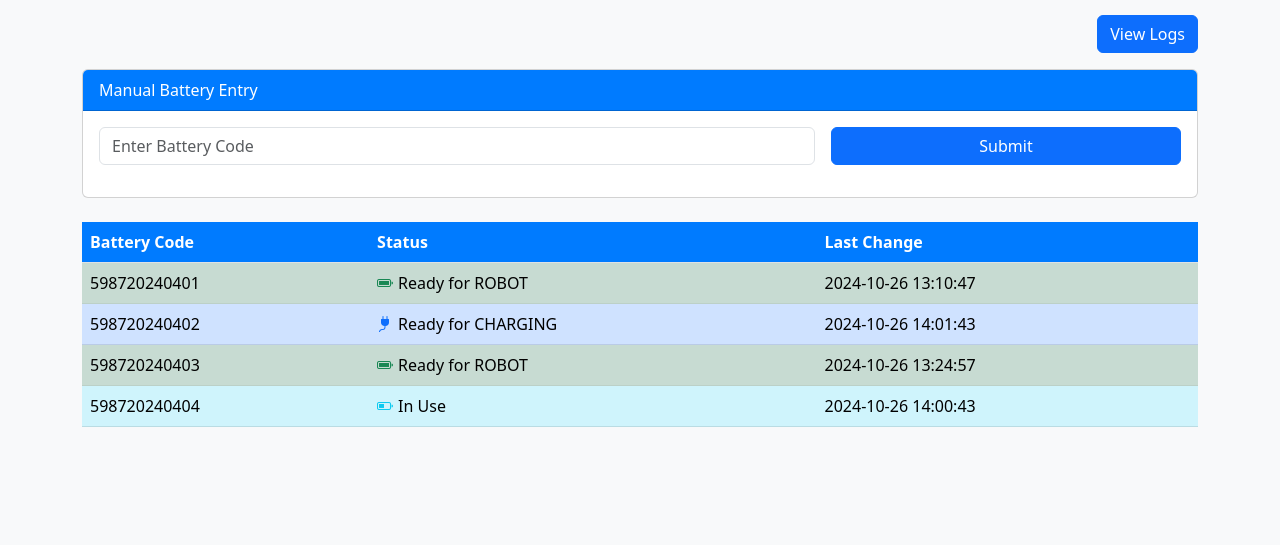
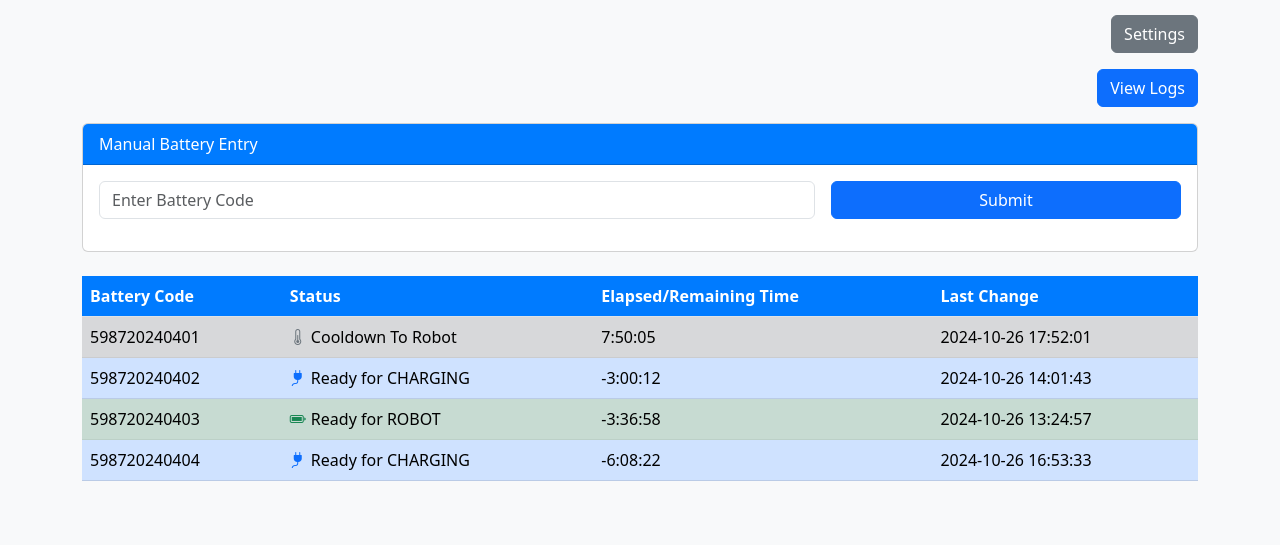
Before and after one commit to Team302/Battery-Logger-5987, a Flask app: page / in a window 1280 px wide. Shown: the part 403-948 px from the top of the page. Before the commit the page ends 830 px from the top, so only its background shows below. Run offline with Flask 3, Linux system fonts and the light colour scheme.

Commit message:
added Elapsed/Remaining Time

```diff
--- a/battery_status.json
+++ b/battery_status.json
@@ -1 +1 @@
-{"598720240401": {"status": "Ready for ROBOT", "last_change": "2024-10-26 13:10:47"}, "598720240402": {"status": "Ready for CHARGING", "last_change": "2024-10-26 14:01:43"}, "598720240403": {"status": "Ready for ROBOT", "last_change": "2024-10-26 13:24:57"}, "598720240404": {"status": "In Use", "last_change": "2024-10-26 14:00:43"}}
+{"598720240401": {"status": "Cooldown To Robot", "last_change": "2024-10-26 17:52:01"}, "598720240402": {"status": "Ready for CHARGING", "last_change": "2024-10-26 14:01:43"}, "598720240403": {"status": "Ready for ROBOT", "last_change": "2024-10-26 13:24:57"}, "598720240404": {"status": "Ready for CHARGING", "last_change": "2024-10-26 16:53:33"}}
--- a/main.py
+++ b/main.py
@@ -21,7 +21,8 @@
 # Create a lock for thread safety
 battery_status_lock = threading.Lock()
 
-COOLDOWN_DURATION_TIME = 10 #minutes
+COOLDOWN_DURATION_TIME = 3600 #seconds
+
 # Battery status tracking dictionary
 battery_status = {}
 
@@ -79,22 +80,19 @@
 def update_battery_status(barcode_data, new_status):
     battery_status[barcode_data] = {
         'status': new_status,
+        'display_time' : timedelta(0),
         'last_change': datetime.now()
     }
     print(
         f"[update_battery_status] Battery {barcode_data} status updated to {new_status} at {battery_status[barcode_data]['last_change']}")
 
 
-# Check if battery can change status based on 10-minute wait rule
 def can_change_status(barcode_data, new_status):
     with battery_status_lock:
         if barcode_data in battery_status:
             last_status = battery_status[barcode_data]['status']
             last_change = battery_status[barcode_data]['last_change']
 
-            # Check 10-minute wait from last status change
-            if datetime.now() - last_change < timedelta(minutes=10):
-                return False
 
             # Logic to enforce allowed transitions
             valid_transitions = {
@@ -121,7 +119,7 @@
 def scan_barcode():
     print("Starting barcode scanning...")
     scanned_barcodes = {}
-    cooldown_time = 5
+    cooldown_time = 2
 
     while True:
         ret, frame = cap.read()
@@ -176,39 +174,39 @@
 
 # Background thread to auto-update cooldown statuses
 def auto_update_cooldown_statuses():
-    COOLDOWN_DURATION = timedelta(minutes=COOLDOWN_DURATION_TIME)
-    print("Starting cooldown status updater...")
     while True:
-        try:
-            print(f"[{datetime.now()}] Auto-update thread is running.")
-            with battery_status_lock:
-                for barcode_data, data in list(battery_status.items()):
-                    status = data['status']
-                    last_change = data['last_change']
-                    elapsed_time = datetime.now() - last_change
-                    print(
-                        f"[auto_update_cooldown_statuses] Battery {barcode_data}: Status = {status}, Elapsed Time = {elapsed_time}, Cooldown Duration = {COOLDOWN_DURATION}")
+        with battery_status_lock:
+            for barcode_data, data in battery_status.items():
+                status = data['status']
+                last_change = data['last_change']
+                current_time = datetime.now()
 
-                    # Check for "Cooldown To Robot" with refined condition
-                    if status == "Cooldown To Robot" and elapsed_time >= COOLDOWN_DURATION:
-                        new_status = "Ready for ROBOT"
-                        battery_info = parse_battery_code(barcode_data)
-                        log_to_csv(barcode_data, battery_info, new_status)
+                if status in ["Cooldown To Robot", "Cooldown To Charge"]:
+                    # Calculate remaining cooldown time as a countdown timer
+                    elapsed_time = current_time - last_change
+                    display_time = max(timedelta(seconds=COOLDOWN_DURATION_TIME) - elapsed_time, timedelta(0))
+                    hours = int(display_time.total_seconds() // 3600)
+                    minutes = int((display_time.total_seconds() % 3600) // 60)
+                    seconds = int(display_time.total_seconds() % 60)
+
+                    battery_status[barcode_data]['display_time'] = f"{hours}:{minutes:02}:{seconds:02}"
+
+                    # If countdown reaches zero, change status to ready
+                    if display_time == timedelta(0):
+                        new_status = "Ready for ROBOT" if status == "Cooldown To Robot" else "Ready for CHARGING"
                         update_battery_status(barcode_data, new_status)
-                        print(
-                            f"[auto_update_cooldown_statuses] Battery {barcode_data} automatically updated to {new_status}")
 
-                    # Check for "Cooldown To Charge"
-                    elif status == "Cooldown To Charge" and elapsed_time >= COOLDOWN_DURATION:
-                        new_status = "Ready for CHARGING"
-                        battery_info = parse_battery_code(barcode_data)
-                        log_to_csv(barcode_data, battery_info, new_status)
-                        update_battery_status(barcode_data, new_status)
-                        print(
-                            f"[auto_update_cooldown_statuses] Battery {barcode_data} automatically updated to {new_status}")
-        except Exception as e:
-            print(f"Exception in auto_update_cooldown_statuses: {e}")
-        time.sleep(5)
+                else:
+                    # Show elapsed time as a timer going up
+                    elapsed_time = current_time - last_change
+                    hours = int(elapsed_time.total_seconds() // 3600)
+                    minutes = int((elapsed_time.total_seconds() % 3600) // 60)
+                    seconds = int(elapsed_time.total_seconds() % 60)
+
+                    battery_status[barcode_data]['display_time'] = f"{hours}:{minutes:02}:{seconds:02}"
+
+        time.sleep(1)  # Check every second for countdown accuracy
+
 
 
 # Flask route to display battery statuses
@@ -219,7 +217,7 @@
             {
                 'battery_code': code,
                 'status': data['status'],
-                'last_change': data['last_change'].strftime("%Y-%m-%d %H:%M:%S")
+                'display_time': data.get('display_time', '00:00:00')  # Display formatted time (either elapsed or remaining)
             } for code, data in battery_status.items()
         ]
     return render_template('index.html', batteries=battery_info)
@@ -278,6 +276,7 @@
             {
                 'battery_code': code,
                 'status': data['status'],
+                'display_time' : str(data['display_time']),
                 'last_change': data['last_change'].strftime("%Y-%m-%d %H:%M:%S")
             } for code, data in battery_status.items()
         ]
@@ -303,18 +302,36 @@
                     mimetype='multipart/x-mixed-replace; boundary=frame')
 
 def generate_frames():
+    # Apply the resolution setting to the camera
+    cap.set(cv2.CAP_PROP_FRAME_WIDTH, 640)
+    cap.set(cv2.CAP_PROP_FRAME_HEIGHT, 480)
+
     while True:
-        success, frame = cap.read()  # Capture frame-by-frame
+        success, frame = cap.read()
         if not success:
             break
         else:
-            # Encode the frame in JPEG format
             ret, buffer = cv2.imencode('.jpg', frame)
             frame = buffer.tobytes()
-
-            # Use yield to create a generator and stream the video
             yield (b'--frame\r\n'
                    b'Content-Type: image/jpeg\r\n\r\n' + frame + b'\r\n')
+
+@app.route('/settings', methods=['GET', 'POST'])
+def settings():
+    global COOLDOWN_DURATION_TIME
+    if request.method == 'POST':
+        # Retrieve and apply settings
+        try:
+            COOLDOWN_DURATION_TIME = int(request.form.get('cooldown_time', COOLDOWN_DURATION_TIME))
+            flash("Settings have been updated.", "success")
+        except:
+            flash("Settings have NOT been updated.", "warning")
+
+
+    return render_template('settings.html')
+
+
+
 def save_battery_status():
     with open(PERSISTENT_FILE, 'w') as f:
         # Convert datetimes to strings for JSON compatibility
@@ -336,8 +353,8 @@
             print("DATA: ", data_loaded)
             for code, data in data_loaded.items():
                 battery_status[code] = {
-                    'status': data['st'
-                                   'atus'],
+                    'status': data['status'],
+                    'display_time':timedelta(0),
                     'last_change': datetime.strptime(data['last_change'], "%Y-%m-%d %H:%M:%S")
                 }
         print("Battery status loaded from file.")
@@ -349,6 +366,8 @@
 if __name__ == "__main__":
     # Load initial battery status from persistent file
     load_initial_battery_status()
+
+
 
     # Initialize CSV if necessary
     initialize_csv()
--- a/templates/index.html
+++ b/templates/index.html
@@ -48,6 +48,11 @@
         <!-- Video Stream -->
         <h3>Live Video Feed</h3>
         <img src="{{ url_for('video_feed') }}" width="320" height="240" class="border border-primary">
+
+        <!-- Settings Button -->
+        <div class="text-end my-3">
+            <a href="{{ url_for('settings') }}" class="btn btn-secondary">Settings</a>
+        </div>
         <!-- Flash Messages -->
         {% with messages = get_flashed_messages(with_categories=true) %}
           {% if messages %}
@@ -88,11 +93,18 @@
                     <tr>
                         <th>Battery Code</th>
                         <th>Status</th>
+                        <th>Elapsed/Remaining Time</th>
                         <th>Last Change</th>
                     </tr>
                 </thead>
                 <tbody>
-                    <!-- Table rows will be dynamically populated -->
+                    {% for battery in batteries %}
+                        <tr>
+                            <td>{{ battery.battery_code }}</td>
+                            <td>{{ battery.status }}</td>
+                            <td>{{ battery.display_time  }}</td>
+                        </tr>
+                    {% endfor %}
                 </tbody>
             </table>
         </div>
@@ -144,6 +156,7 @@
                         row.innerHTML = `
                             <td>${battery.battery_code}</td>
                             <td>${statusIcon}</td>
+                            <td>${battery.display_time}</td>
                             <td>${battery.last_change}</td>
                         `;
                         tableBody.appendChild(row);
@@ -152,8 +165,8 @@
                 .catch(error => console.error('Error fetching battery status:', error));
         }
 
-        // Fetch battery status every 5 seconds
-        setInterval(fetchBatteryStatus, 5000);
+        // Fetch battery status every 1 second
+        setInterval(fetchBatteryStatus, 1000);
 
         // Fetch battery status immediately when the page loads
         fetchBatteryStatus();
```
Also changed, not shown: battery_log.csv (+37 -0 lines), templates/settings.html (added, +40 -0 lines).
